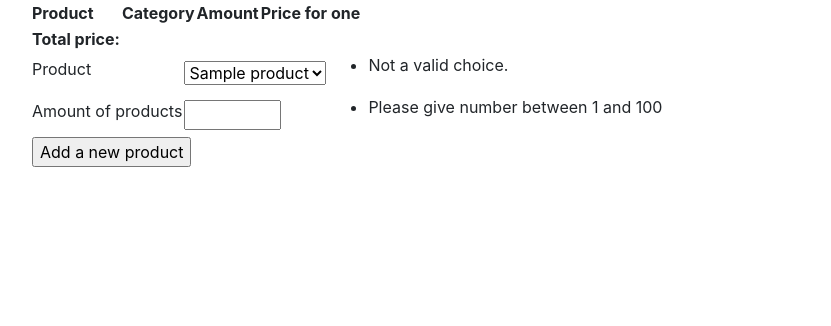
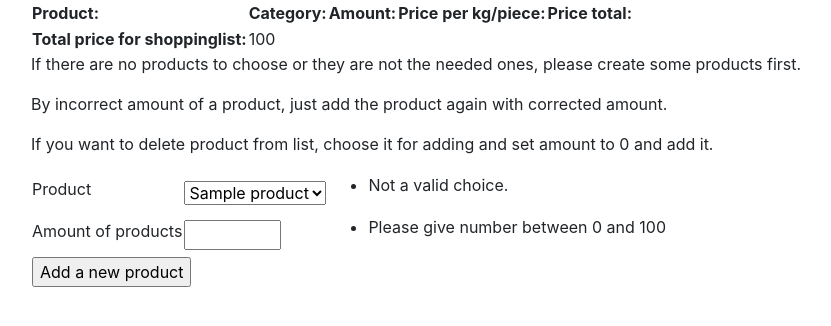
Before and after one commit to outisa/Ostoskassi, a Flask app: page /shoppinglist/update/1 in a window 1280 px wide. Shown: the part 64-390 px from the top of the page, without its empty margins (54-885 px from the left). Run offline with Flask 2, Linux system fonts and the light colour scheme; a user stored in the database is signed in; tables that the repository leaves empty hold one stand-in row (values such as "Sample post"); lists and menus that the app fills with data are empty; some libraries are stand-ins or nearby versions.

Commit message:
Ohjeiden liittämistä sivuille

```diff
--- a/application/__init__.py
+++ b/application/__init__.py
@@ -12,7 +12,7 @@ else:
     app.config["SQLALCHEMY_ECHO"] = True
 
 db = SQLAlchemy(app)
-
+# login functionality part one
 from os import urandom
 app.config["SECRET_KEY"] = urandom(32)
 
@@ -23,6 +23,7 @@ login_manager.init_app(app)
 login_manager.login_view = "auth_login"
 login_manager.login_message = "Please login to use this functionality."
 
+# load application content
 from application import views
 
 from application.category import models
@@ -39,12 +40,14 @@ from application.shoppinglistProduct import models
 from application.auth import models
 from application.auth import views
 
+# login functionality part two
 from application.auth.models import User
 
 @login_manager.user_loader
 def load_user(user_id):
     return User.query.get(user_id)
 
+# database creation
 try:
     db.create_all()
 except:
--- a/application/auth/forms.py
+++ b/application/auth/forms.py
@@ -2,8 +2,8 @@ from flask_wtf import FlaskForm
 from wtforms import PasswordField, StringField, validators
 
 class LoginForm(FlaskForm):
-    username = StringField("Username", [validators.Length(min=3, max=150), validators.Regexp(r'^[\w]+$')])
-    password = PasswordField("Password", [validators.Length(min=3, max=150),validators.Regexp(r'^[\w]+$')])
+    username = StringField("Username", [validators.Length(min=3, max=150), validators.Regexp(r'^[\w?!]+$')])
+    password = PasswordField("Password", [validators.Length(min=3, max=150),validators.Regexp(r'^[\w!?]+$')])
 
     class Meta:
        csrf = False
--- a/application/shoppinglist/forms.py
+++ b/application/shoppinglist/forms.py
@@ -5,7 +5,7 @@ from application.product.models import Product
 
 class ListForm(FlaskForm):
     product_id = SelectField("Product", coerce=int)
-    amount = IntegerField("Amount of products", [validators.NumberRange(min=1, max=100, message="Please give number between %(min)s and %(max)s")])
+    amount = IntegerField("Amount of products", [validators.NumberRange(min=0, max=100, message="Please give number between %(min)s and %(max)s")])
 
     def __init__(self, *args, **kwargs):
         super(ListForm, self).__init__(*args, **kwargs)
--- a/application/shoppinglist/models.py
+++ b/application/shoppinglist/models.py
@@ -17,7 +17,7 @@ class Shoppinglist(db.Model):
 
     def __init__(self):
         self.total_price = 0.0
-        self.date = db.func.current_timestamp()
+        self.date = datetime.now()
 
     @staticmethod
     def shoppinglists_for_current_user(account=0):
@@ -35,10 +35,10 @@ class Shoppinglist(db.Model):
 
     @staticmethod
     def shoppinglist_show_contents(list=0):
-        stmt = text("SELECT Shoppinglist.id, Product.id, Product.name, Category.category, Product.price, ShoppinglistProduct.product_total,"
-                    " Shoppinglist.total_price FROM Shoppinglist"
-                    " JOIN ShoppinglistProduct ON ShoppinglistProduct.shoppinglist_id = Shoppinglist.id"
-                    " JOIN Product ON ShoppinglistProduct.product_id = Product.id"
+        stmt = text("SELECT Shoppinglist.id, Product.id, Product.name, Category.category, Product.price, Shoppinglistproduct.product_total,"
+                    " (ShoppinglistProduct.product_total * Product.Price) FROM Shoppinglist"
+                    " JOIN Shoppinglistproduct ON Shoppinglistproduct.shoppinglist_id = Shoppinglist.id"
+                    " JOIN Product ON Shoppinglistproduct.product_id = Product.id"
                     " JOIN Category ON Product.category_id = Category.id"
                     " WHERE (Shoppinglist.id = :list)").params(list=list)
 
@@ -46,6 +46,21 @@ class Shoppinglist(db.Model):
 
         response = []
         for row in res:
-           response.append({"list.id":row[0], "product.id":row[1], "name":row[2], "category":row[3], "price":row[4], "product_total":row[5], "total_price":row[6]})
+           response.append({"list.id":row[0], "product.id":row[1], "name":row[2], "category":row[3], "price":row[4], "product_total":row[5], "in_total":row[6]})
 
         return response
+
+    @staticmethod
+    def shoppinglist_total_price(list=0):
+        stmt = text("SELECT SUM(Shoppinglistproduct.product_total * Product.price) AS sum FROM Shoppinglistproduct"
+                    " JOIN Shoppinglist ON Shoppinglistproduct.shoppinglist_id = Shoppinglist.id"
+                    " JOIN Product ON Shoppinglistproduct.product_id = product.id"
+                    " WHERE (Shoppinglist.id = :list)").params(list=list)
+
+        res = db.engine.execute(stmt)
+
+        response = []
+        for row in res:
+           response.append({"total":row[0]})
+
+        return response
--- a/application/shoppinglist/views.py
+++ b/application/shoppinglist/views.py
@@ -12,31 +12,39 @@ from application.shoppinglistProduct.models import Shoppinglistproduct
 def shoppinglist_index():
     return render_template("shoppinglist/listShoppinglist.html", lists=Shoppinglist.shoppinglists_for_current_user(current_user.id))
 
-@app.route("/shoppinglist/show/<shoppinglist_id>", methods=["POST"])
+@app.route("/shoppinglist/show/<shoppinglist_id>", methods=["POST", "GET"])
 @login_required
 def shoppinglist_show(shoppinglist_id):
-    return render_template("shoppinglist/showShoppinglist.html", list=Shoppinglist.shoppinglist_show_contents(shoppinglist_id), slist_id=shoppinglist_id, form = ListForm())
+    return render_template("shoppinglist/showShoppinglist.html", list=Shoppinglist.shoppinglist_show_contents(shoppinglist_id),
+                                                                        slist_id=shoppinglist_id, form=ListForm(), total=Shoppinglist.shoppinglist_total_price(shoppinglist_id))
 
 @app.route("/shoppinglist/update/<shoppinglist_id>", methods=["POST", "GET"])
 @login_required
 def shoppinglist_update(shoppinglist_id):
     form = ListForm(request.form)
     if not form.validate():
-        return render_template("shoppinglist/showShoppinglist.html", lists=Shoppinglist.shoppinglists_for_current_user(current_user.id), slist_id=shoppinglist_id, form = form)
+        return render_template("shoppinglist/showShoppinglist.html", lists=Shoppinglist.shoppinglists_for_current_user(current_user.id),
+                                             slist_id=shoppinglist_id, form = form, total=Shoppinglist.shoppinglist_total_price(shoppinglist_id))
     shoppinglist = Shoppinglist.query.get(shoppinglist_id)
     product = Product.query.get(form.product_id.data)
     on_list = db.session.query(Shoppinglistproduct).filter_by(shoppinglist_id=shoppinglist_id).all()
     for product_on_list in on_list:
         if product_on_list.product_id == product.id:
-            Shoppinglistproduct.update_product_total(form.amount.data, shoppinglist_id, product.id)
-            return redirect(url_for("shoppinglist_index"))
+            if form.amount.data == 0:
+                db.session().delete(product_on_list)
+                db.session().commit()
+            else:
+                Shoppinglistproduct.update_product_total(form.amount.data, shoppinglist_id, product.id)
+            return redirect(url_for("shoppinglist_show", shoppinglist_id=shoppinglist_id))
+
     a = Shoppinglistproduct(form.amount.data)
     a.product_id = product.id
     a.shoppinglist_id = shoppinglist.id
     a.total_product = form.amount.data
     db.session().add(a)
     db.session.commit()
-    return redirect(url_for("shoppinglist_index"))
+    return redirect(url_for("shoppinglist_show", shoppinglist_id=shoppinglist_id))
+
 
 @app.route("/shoppinglist/delete/<shoppinglist_id>", methods=["POST"])
 @login_required
--- a/application/templates/auth/newAccount.html
+++ b/application/templates/auth/newAccount.html
@@ -2,6 +2,7 @@
 
 {% block body%}
 {{ error }}
+<p>Allowed characters are: a-z, 0-9, ! and ?</p>
 <form method="POST" action="{{ url_for('auth_create') }}">
   <table>
     <tr>
--- a/application/templates/category/newCategory.html
+++ b/application/templates/category/newCategory.html
@@ -1,6 +1,7 @@
 {% extends "layout.html" %}
 
 {% block body %}
+<p>Allowed chracters are: a-z, 0-9</p>
 <form method="POST" action="{{ url_for('category_create') }}">
   <table>
     <tr>
--- a/application/templates/index2.html
+++ b/application/templates/index2.html
@@ -3,6 +3,6 @@
 {% block body %}
 
   <p>
-    Please login. If you haven't any account, please click first login and then create an account.
+    Please login. If you haven't any account, please create one first.
   </p>
 {% endblock %}
--- a/application/templates/layout.html
+++ b/application/templates/layout.html
@@ -40,6 +40,7 @@
             <a href="{{ url_for('auth_delete', user_id=current_user.id)  }}">Delete your account</a>
           {% else %}
             <a href="{{ url_for('auth_login') }}">Login</a>
+            <a href="{{ url_for('auth_create') }}">Create new account</a>
           {% endif %}
         </div>
       </div>
--- a/application/templates/product/newProduct.html
+++ b/application/templates/product/newProduct.html
@@ -1,5 +1,6 @@
 {% extends "layout.html" %}
 {% block body %}
+<p>If there are no categories or the needed category is not yet created, please create some first.</p>
 <form method="POST" action="{{ url_for('product_create') }}">
   <table>
     <tr>
--- a/application/templates/shoppinglist/showShoppinglist.html
+++ b/application/templates/shoppinglist/showShoppinglist.html
@@ -3,10 +3,11 @@
 {% block body %}
   <table>
     <tr>
-      <th>Product</th>
-      <th>Category</th>
-      <th>Amount</th>
-      <th>Price for one</th>
+      <th>Product:</th>
+      <th>Category:</th>
+      <th>Amount:</th>
+      <th>Price per kg/piece:</th>
+      <th>Price total:</th>
     </tr>
     {% for content in list %}
     <tr>
@@ -14,11 +15,15 @@
       <td>{{ content.category }}</td>
       <td>{{ content.product_total }}</td>
       <td>{{ content.price }}</td>
+      <td>{{ content.in_total }}</td>
     </tr>
     {% endfor %}
+    {% for price in total%}
     <tr>
-      <th>Total price:</th>
+      <th>Total price for shoppinglist:</th>
+      <td>{{ price.total }}</td>
     </tr>
+    {% endfor %}
     </table>
       <form method="POST", action="{{ url_for('shoppinglist_update', shoppinglist_id=slist_id)  }}">
         <table>
@@ -57,6 +62,9 @@
             <input type="submit" value="Add a new product"/>
           </td>
         </tr>
+          <p>If there are no products to choose or they are not the needed ones, please create some products first.</p>
+          <p>By incorrect amount of a product, just add the product again with corrected amount.</p>
+          <p>If you want to delete product from list, choose it for adding and set amount to 0 and add it.</p>
      </form>
   </table>
 {% endblock %}
```
Also changed, not shown: application/auth/views.py (+4 -3 lines), application/templates/product/update.html (deleted, +0 -28 lines), application/templates/product/listProducts.html (line endings or trailing spaces).
